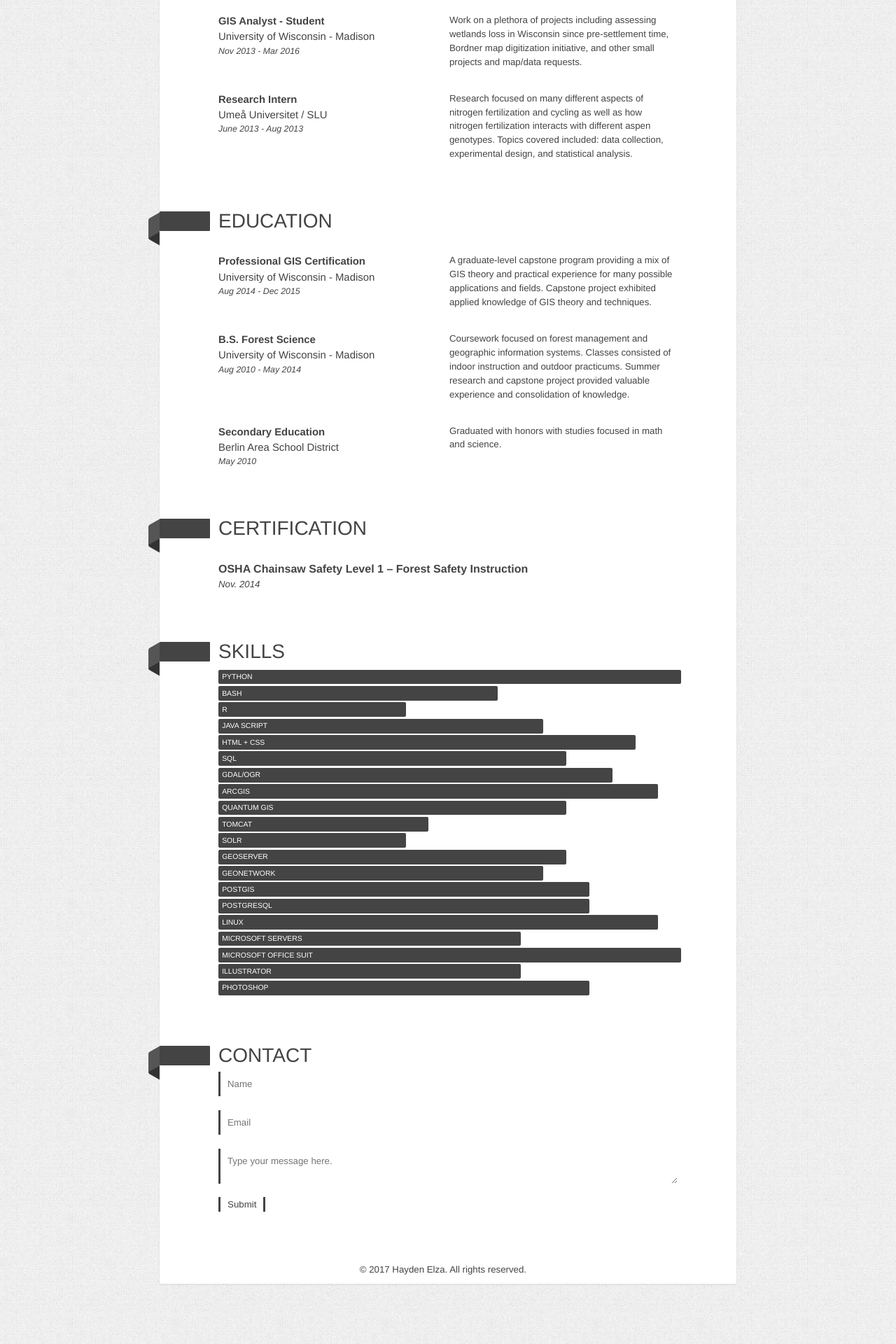
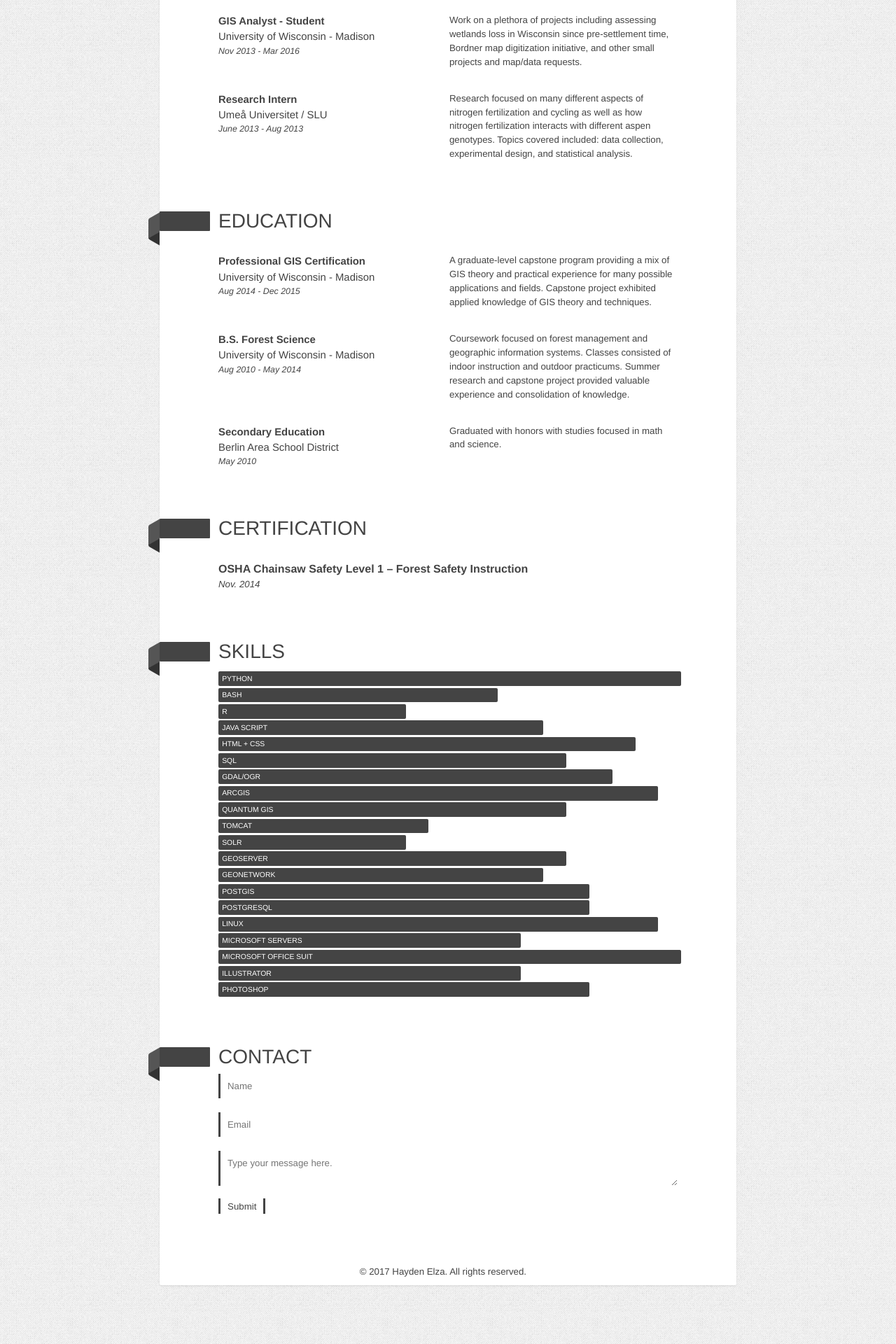
Before and after one commit to HaydenElza/haydenelza.github.io, a Jekyll site: the page built from index.html, in a window 1280 px wide. Shown: the part 1316-3236 px from the top of the page at 70% size. Built offline with Jekyll 4.4.1, drawn with Linux system fonts in a browser that asks for light colours; nearby versions of some CDN libraries.

Commit message:
Update index.html

```diff
--- a/index.html
+++ b/index.html
@@ -132,7 +132,7 @@ description: Just a rural Wisconsinite making his way through the world solving
 	}
 
 	.horizontal-bar-chart {
-		margin-top: 0.75em;
+		padding-top: 0.75em;
 	}
 	.horizontal-bar {
 		margin-top: 0.25em;
```
